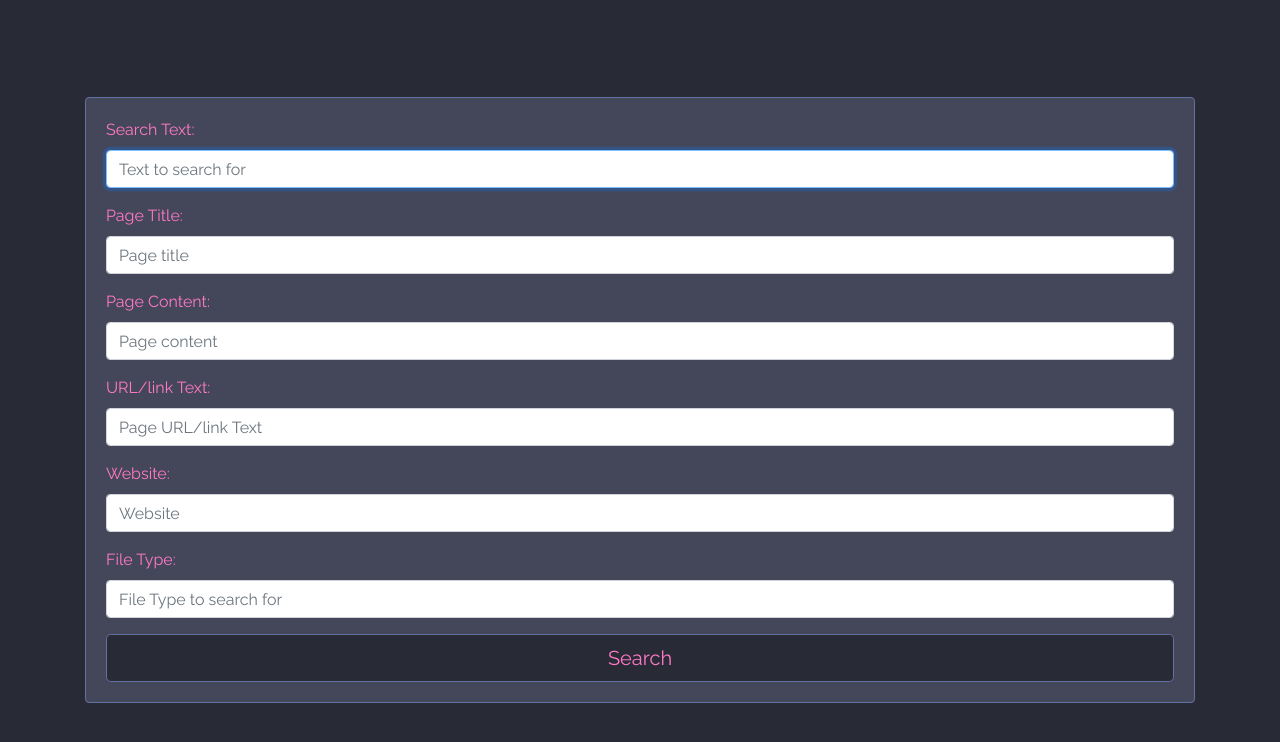
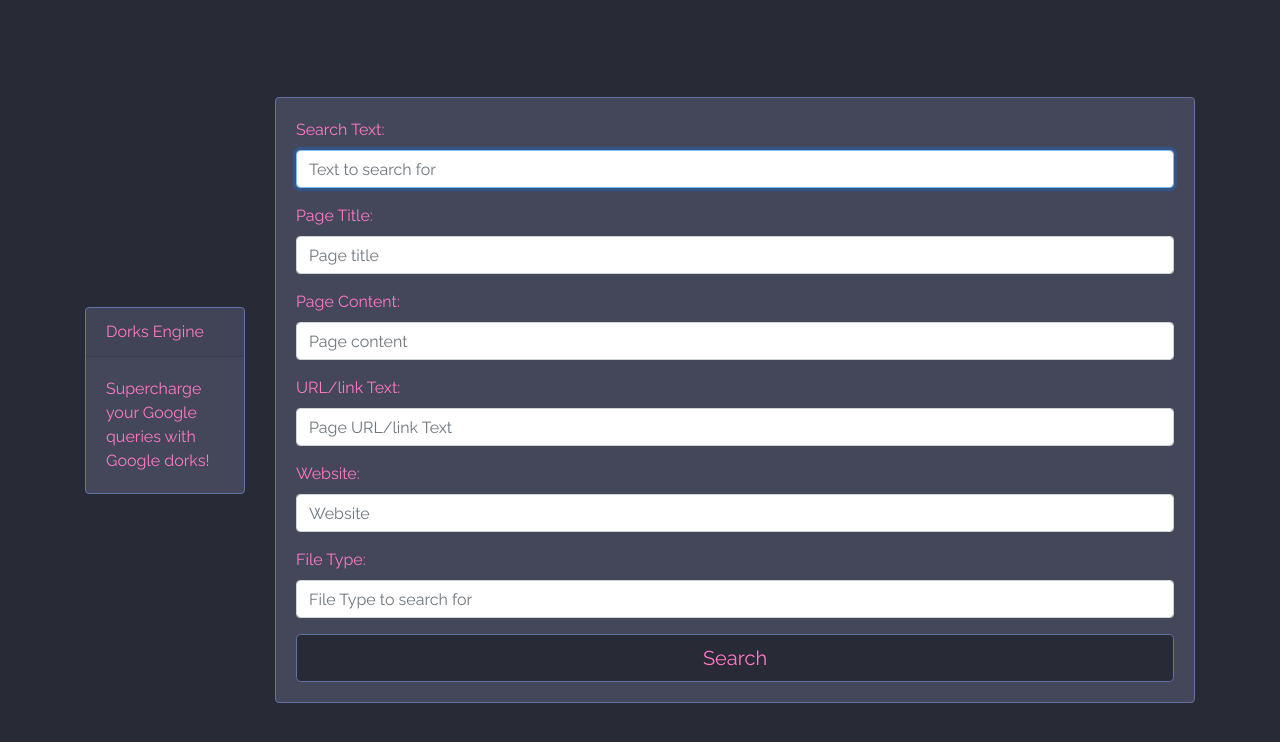
Before and after one commit to AwesomeIronman/dorks-engine, a website built with Parcel: page src/index.html in a window 1280 px wide. Built offline with nearby package versions, Linux system fonts and the light colour scheme.

Commit message:
Add sidebar

```diff
--- a/src/index.html
+++ b/src/index.html
@@ -14,8 +14,25 @@
   <div class="container">
 
     <!-- Row div -->
-    <div class="row" id="content">
-      <div class="col-sm-12 my-auto">
+    <div class="row" id="row">
+
+      <!-- Page Info sidebar -->
+      <div class="col-md-2 my-auto" id="sidebar">
+
+        <div class="card card-block h-100">
+          <div class="card-header">
+            Dorks Engine
+          </div>
+
+          <div class="card-body">
+            Supercharge your Google queries with Google dorks!
+          </div>
+        </div>
+
+      </div>
+
+      <!-- Query Inputs -->
+      <div class="col-sm-12 col-md-10 my-auto">
 
         <!-- Card div -->
         <div class="card card-block">
@@ -57,7 +74,7 @@
                 placeholder="File Type to search for" autocomplete="off">
             </div>
 
-            <button name="searchButton" id="searchButton" class="btn btn-lg btn-block">Search</button>
+            <input type="submit" name="searchButton" id="searchButton" class="btn btn-lg btn-block" value="Search">
 
           </div>
         </div>
--- a/src/styles/main.scss
+++ b/src/styles/main.scss
@@ -13,7 +13,7 @@ body {
   font-family: 'Raleway', sans-serif;
 }
 
-#content {
+#row {
   height: 100vh;
 }
 
```
